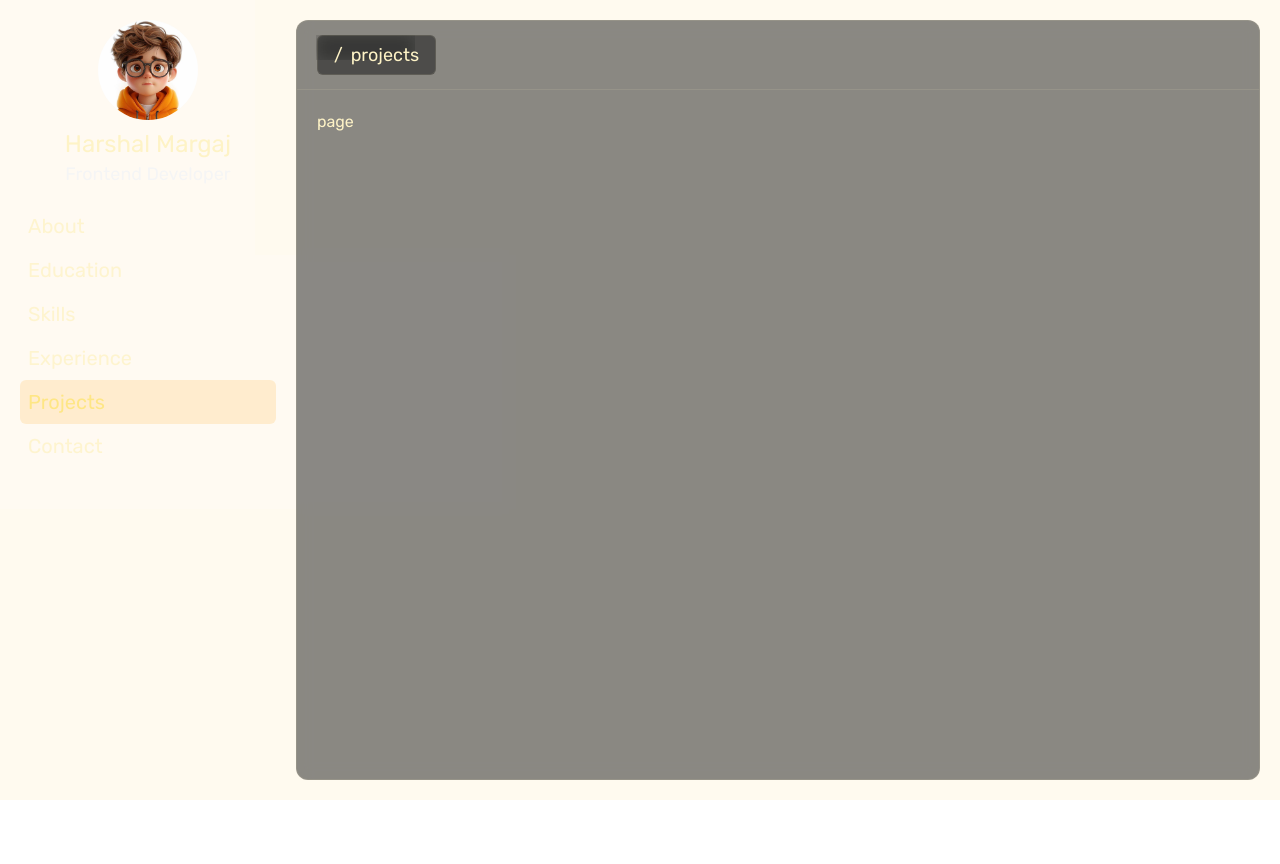
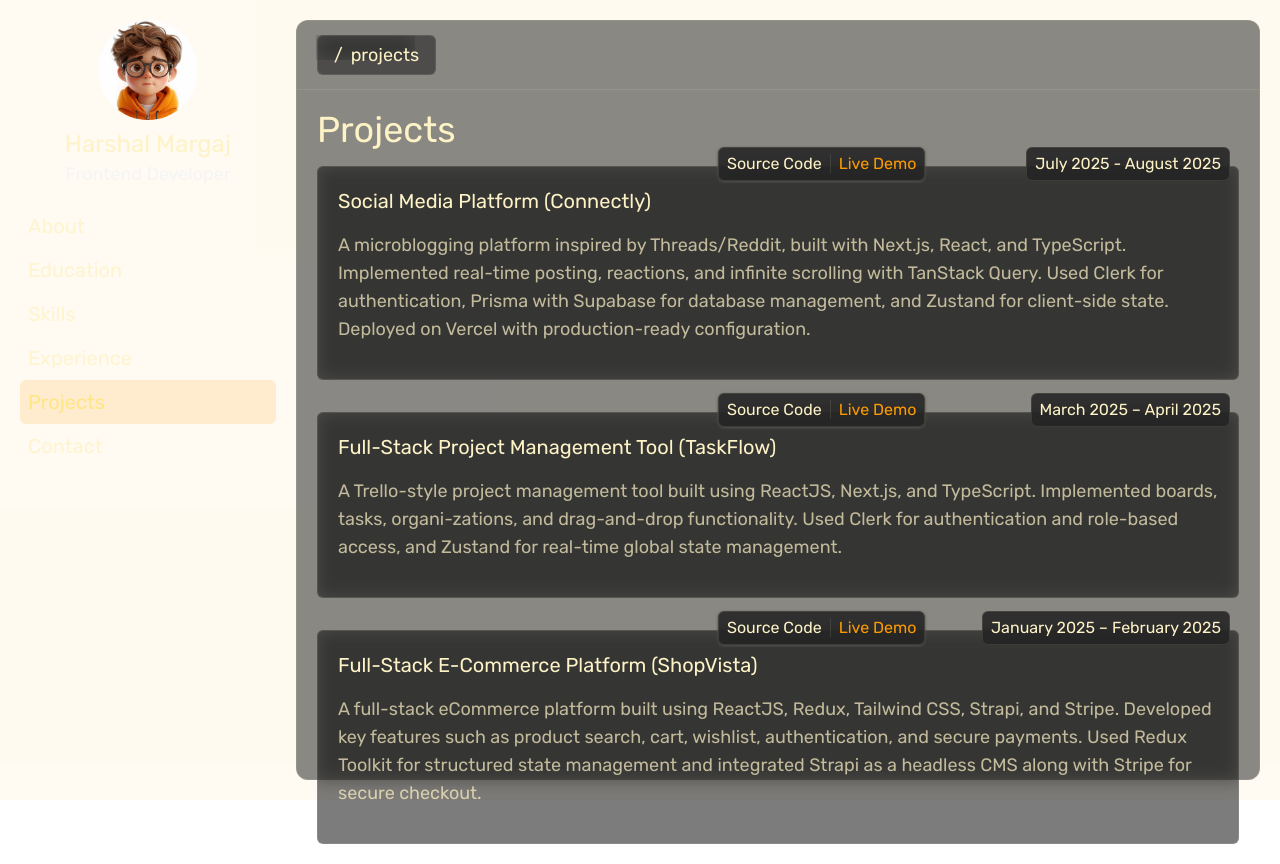
Before and after one commit to HarshalMargaj/career-portfolio, a Next.js app: page /projects in a window 1280 px wide. Before the commit the page ends 800 px from the top, so only its background shows below. Built offline with nearby package versions, Linux system fonts and the light colour scheme.

Commit message:
implement projects page

```diff
--- /dev/null
+++ b/app/projects/[title]/page.tsx
@@ -0,0 +1,14 @@
+import React from "react";
+
+interface PageProps {
+	params: {
+		title: string;
+	};
+}
+
+const page = async ({ params }: PageProps) => {
+	const resolvedParams = await params;
+	return <div>{resolvedParams.title}</div>;
+};
+
+export default page;
--- a/app/projects/page.tsx
+++ b/app/projects/page.tsx
@@ -1,7 +1,78 @@
-import React from "react";
+import Link from "next/link";
+import slugify from "slugify";
+
+const projectDetails = [
+	{
+		id: 1,
+		title: "Social Media Platform (Connectly)",
+		description:
+			"A microblogging platform inspired by Threads/Reddit, built with Next.js, React, and TypeScript. Implemented real-time posting, reactions, and infinite scrolling with TanStack Query. Used Clerk for authentication, Prisma with Supabase for database management, and Zustand for client-side state. Deployed on Vercel with production-ready configuration.",
+		duration: "July 2025 - August 2025",
+		github: "https://github.com/HarshalMargaj/connectly",
+		demo: "https://connectly-ivory.vercel.app/",
+	},
+	{
+		id: 2,
+		title: "Full-Stack Project Management Tool (TaskFlow) ",
+		description:
+			"A Trello-style project management tool built using ReactJS, Next.js, and TypeScript. Implemented boards, tasks, organi-zations, and drag-and-drop functionality. Used Clerk for authentication and role-based access, and Zustand for real-time global state management.",
+		duration: "March 2025 – April 2025",
+		github: "https://github.com/HarshalMargaj/taskflow",
+		demo: "https://taskflow-v3.vercel.app/",
+	},
+	{
+		id: 3,
+		title: "Full-Stack E-Commerce Platform (ShopVista) ",
+		description:
+			"A full-stack eCommerce platform built using ReactJS, Redux, Tailwind CSS, Strapi, and Stripe. Developed key features such as product search, cart, wishlist, authentication, and secure payments. Used Redux Toolkit for structured state management and integrated Strapi as a headless CMS along with Stripe for secure checkout.",
+		duration: "January 2025 – February 2025",
+		github: "https://github.com/HarshalMargaj/E-Commerce-Application",
+		demo: "https://shopvistav4.netlify.app/",
+	},
+];
 
 const page = () => {
-	return <div>page</div>;
+	return (
+		<div className="space-y-4">
+			<div className="text-4xl">Projects</div>
+			<div className="space-y-8">
+				{projectDetails.map(detail => (
+					<Link
+						key={detail.id}
+						href={`/projects/${slugify(detail.title, {
+							lower: true,
+						})}`}
+						className="block"
+					>
+						<div className="bg-neutral-800/60 backdrop-blur border border-amber-100/10 rounded-md p-5 relative space-y-4">
+							<div className="text-xl">{detail.title}</div>
+							<div className="text-lg opacity-70">
+								{detail.description}
+							</div>
+
+							<div className="absolute -top-5 right-2 bg-neutral-800/90 backdrop-blur border border-amber-100/10 rounded-md p-2 py-1 text-base">
+								{detail.duration}
+							</div>
+							<div className="absolute -top-5 left-100 bg-neutral-800/90 backdrop-blur border border-amber-100/10 rounded-md p-2 py-1 text-base space-x-2 shadow shadow-neutral-600">
+								<Link
+									href={detail.github}
+									className="border-amber-100/10 border-r h-full pr-2 "
+								>
+									<span>Source Code</span>
+								</Link>
+								<Link
+									href={detail.demo}
+									className="text-amber-500"
+								>
+									Live Demo
+								</Link>
+							</div>
+						</div>
+					</Link>
+				))}
+			</div>
+		</div>
+	);
 };
 
 export default page;
--- a/package.json
+++ b/package.json
@@ -12,7 +12,8 @@
     "lucide-react": "^0.562.0",
     "next": "16.1.1",
     "react": "19.2.3",
-    "react-dom": "19.2.3"
+    "react-dom": "19.2.3",
+    "slugify": "^1.6.6"
   },
   "devDependencies": {
     "@tailwindcss/postcss": "^4",
```
Also changed, not shown: 1 other file (tests, documents, lock files or other folders).
